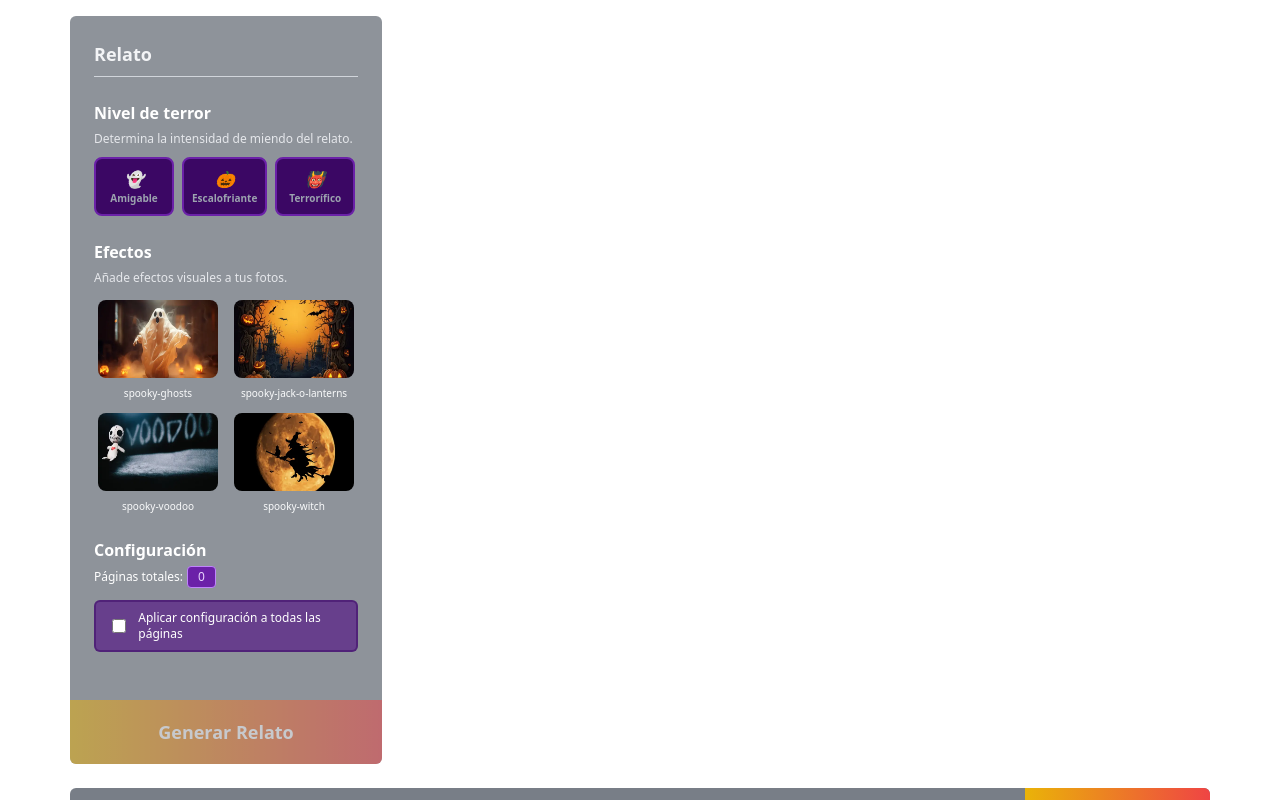
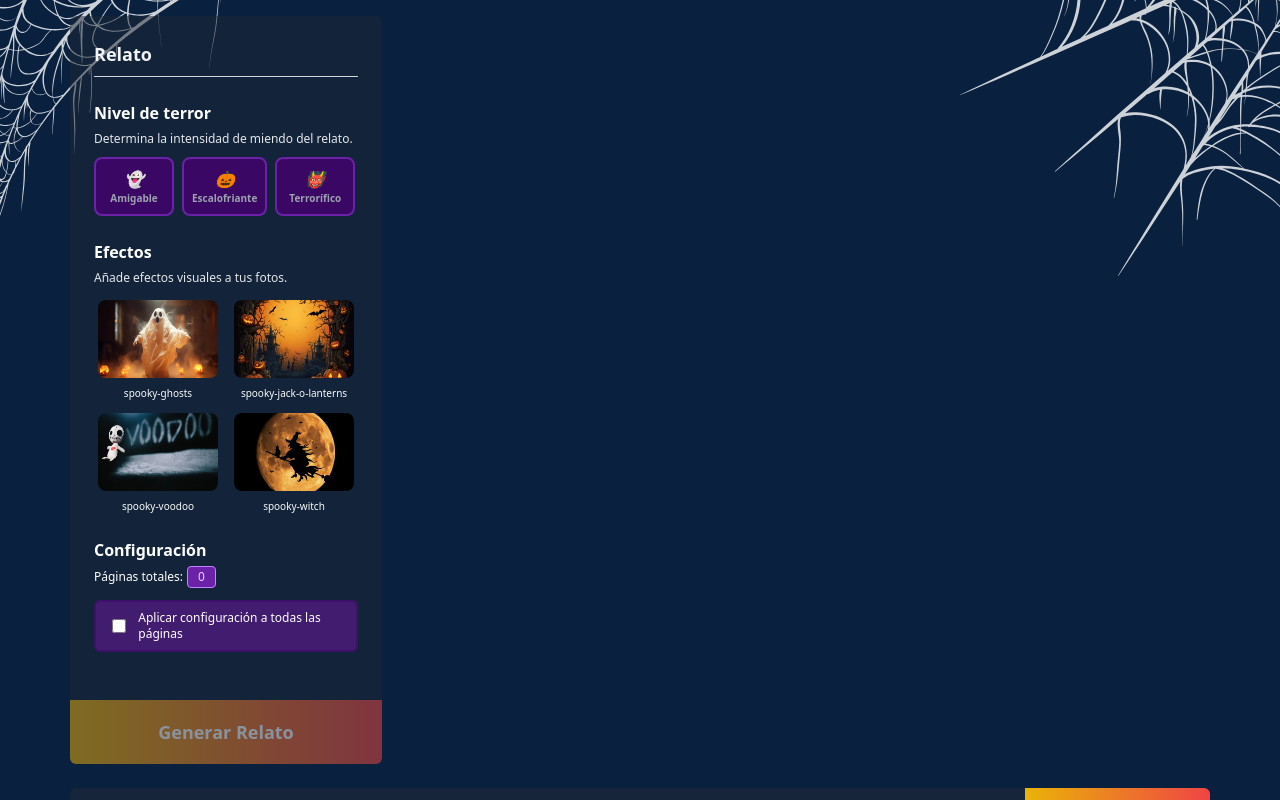
Before and after one commit to hamilgdev/spooky-trips, a Next.js app in the folder frontend/: page /spooky-studio/new-story in a window 1280 px wide. Built offline with nearby package versions, Linux system fonts and the light colour scheme; no server answers.

Commit message:
refactor: Update background gradient in home and spooky studio sections

```diff
--- a/frontend/src/components/sections/home/home-section.tsx
+++ b/frontend/src/components/sections/home/home-section.tsx
@@ -2,13 +2,7 @@
 
 export const HomeSection = () => {
   return (
-    <section
-      className='relative min-h-screen flex items-center justify-center overflow-hidden'
-      style={{
-        backgroundImage:
-          'linear-gradient(to bottom, #09203f, #553064, #a63969, #e0594d, #f09819);',
-      }}
-    >
+    <section className='relative min-h-screen flex items-center justify-center overflow-hidden bg-gradient-to-b from-[#09203f] to-[#09203f]'>
       <div
         className='pointer-events-none w-full h-full absolute -top-20 -left-6'
         style={{
--- a/frontend/src/components/sections/spooky-studio/spooky-studio-section.tsx
+++ b/frontend/src/components/sections/spooky-studio/spooky-studio-section.tsx
@@ -4,13 +4,7 @@
 
 export const SpookyStudioSection = () => {
   return (
-    <section
-      className='p-4 h-screen w-full relative overflow-hidden'
-      style={{
-        backgroundImage:
-          'linear-gradient(to bottom, #09203f, #553064, #a63969, #e0594d, #f09819);',
-      }}
-    >
+    <section className='p-4 h-screen w-full relative overflow-hidden  bg-gradient-to-b from-[#09203f] to-[#09203f]'>
       <div
         className='pointer-events-none w-full h-full absolute -top-20 -left-6'
         style={{
```
